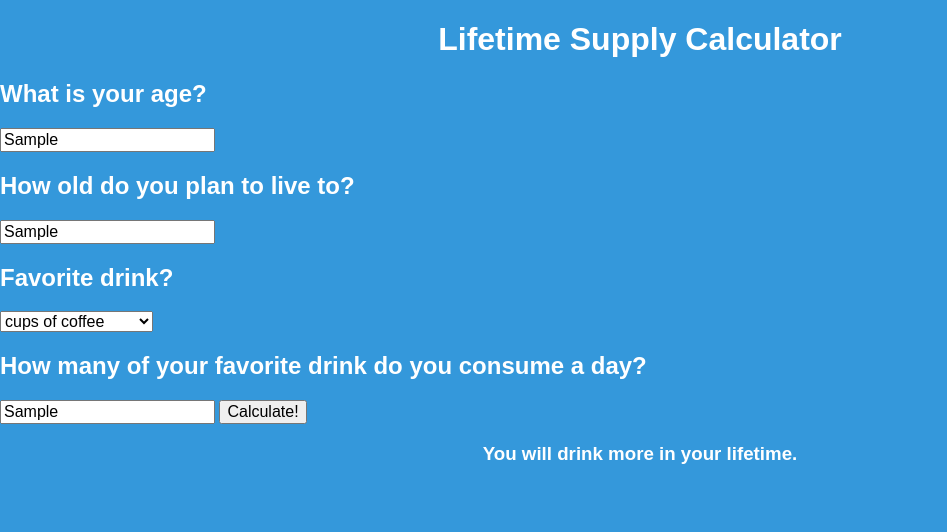
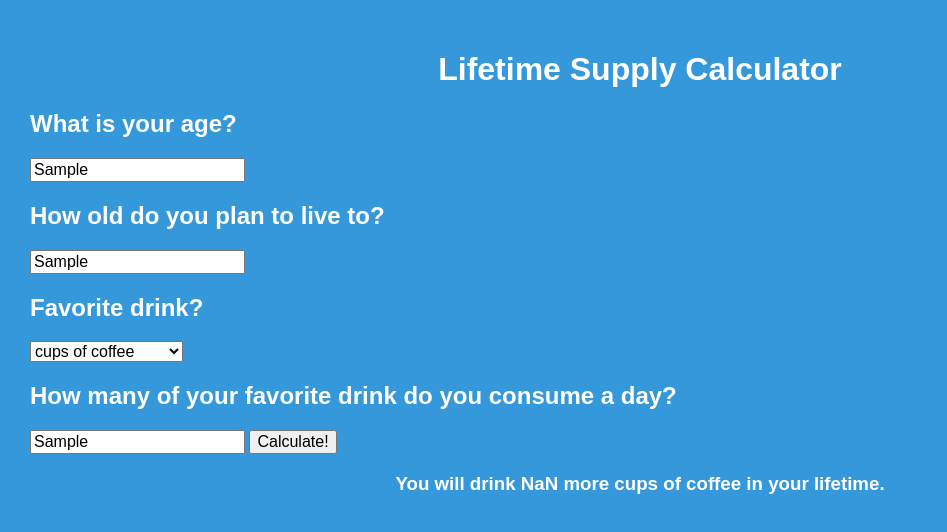
Before and after one commit to glumac/lifetime-supply, a plain HTML site: page index.html in a window 1280 px wide. Both pictures are taken after typing "Sample", "Sample", "Sample" into the empty fields and a click on the button "Calculate!". Shown: the whole page, without its empty margins (0-947 px from the left). Drawn offline with nearby package versions, Linux system fonts and the light colour scheme.

Commit message:
solution

```diff
--- a/css/style.css
+++ b/css/style.css
@@ -1,5 +1,6 @@
 body {
 	background-color: #3498db;
+	padding: 30px;
 }
 
 h1, h3 {
--- a/js/project.js
+++ b/js/project.js
@@ -1,7 +1,17 @@
-// assign click event handler with jQuery
+// assign click event handler
+document.querySelector('#click-me').onclick = calculateNumDrinks;
 
-function calculateNumDrinks() {
-  // assign variables
-  // calculate total
-  // output results
+function calculateNumDrinks () {
+	// assign variables
+	var currentAge = document.querySelector('#age').value;
+	var maxAge = document.querySelector('#max-age').value;
+	var favDrink = document.querySelector('#item').value;
+	var numPerDay = document.querySelector('#num-per-day').value;
+
+	// calculate total
+	var total = (maxAge - currentAge) * 365 * numPerDay;
+
+	// output results
+	document.querySelector('#solution').innerHTML = total;
+	document.querySelector('#drink').innerHTML = favDrink;
 }
```
